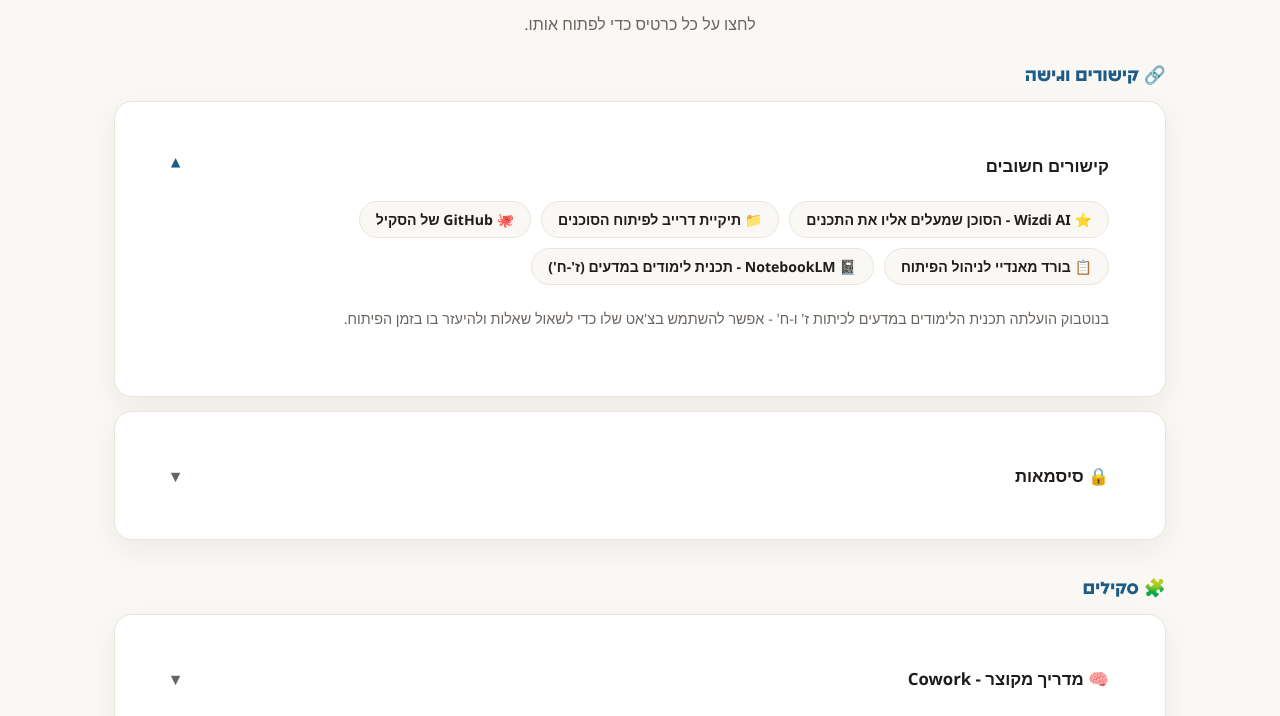
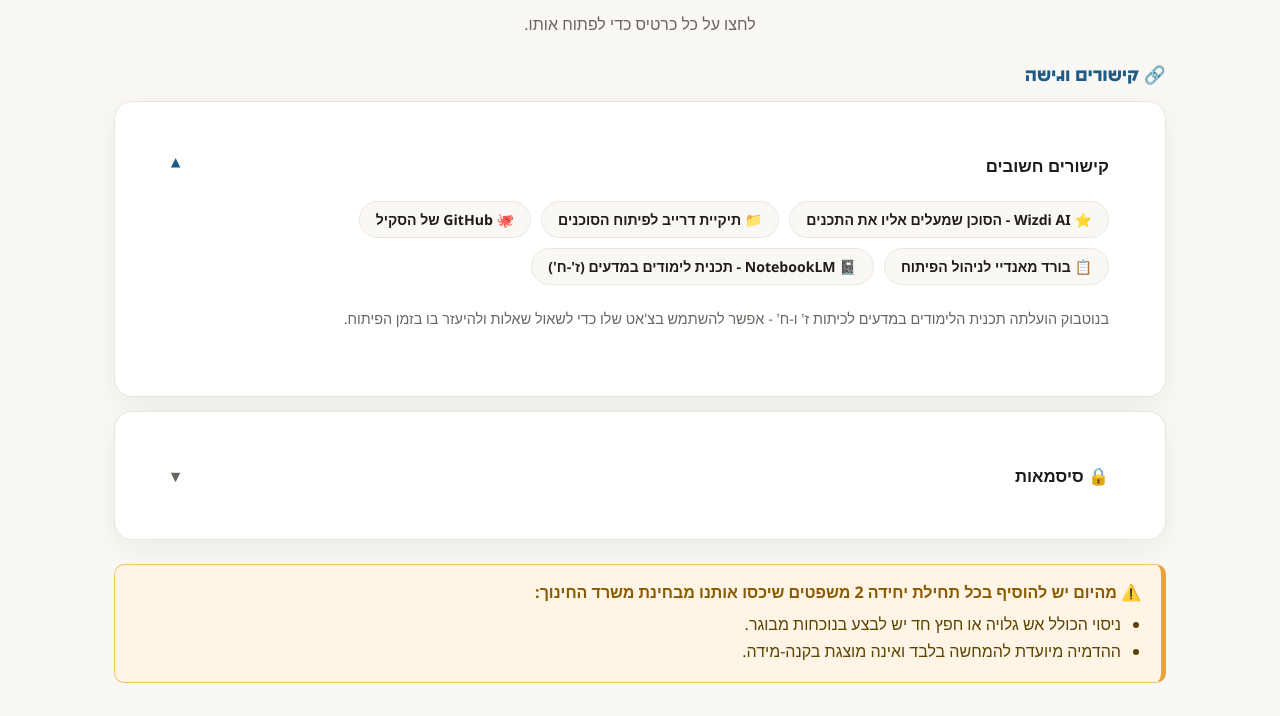
Before and after one commit to shalevn89-cpu/wizdi-ai-team-site, a plain HTML site: page guides.html in a window 1280 px wide. Shown: the part 231-947 px from the top of the page. Drawn offline with Linux system fonts and the light colour scheme.

Commit message:
Add Ministry of Education disclaimer note to guides page

```diff
--- a/guides.html
+++ b/guides.html
@@ -71,6 +71,14 @@
       </div>
     </div>
   </div>
+  <div class="disclaimer-note" style="background:#fff4e5; border:1px solid #f0c36d; border-right:5px solid #e8a33d; border-radius:10px; padding:16px 20px; margin:24px 0 32px; text-align:right;">
+    <p style="margin:0 0 8px; font-weight:700; color:#8a5a00;">⚠️ מהיום יש להוסיף בכל תחילת יחידה 2 משפטים שיכסו אותנו מבחינת משרד החינוך:</p>
+    <ul style="margin:0; padding-right:20px; color:#5c4300; line-height:1.7;">
+      <li>ניסוי הכולל אש גלויה או חפץ חד יש לבצע בנוכחות מבוגר.</li>
+      <li>ההדמיה מיועדת להמחשה בלבד ואינה מוצגת בקנה-מידה.</li>
+    </ul>
+  </div>
+
 
   <!-- ============ סקילים ============ -->
   <h2 class="category-heading">🧩 סקילים</h2>
```
